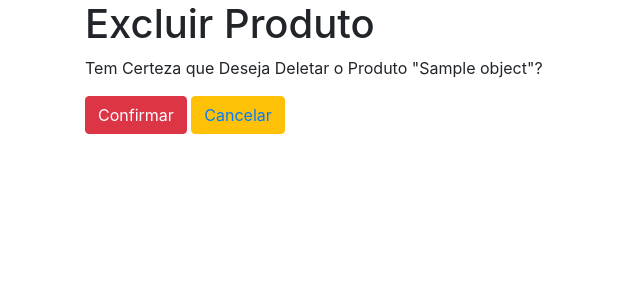
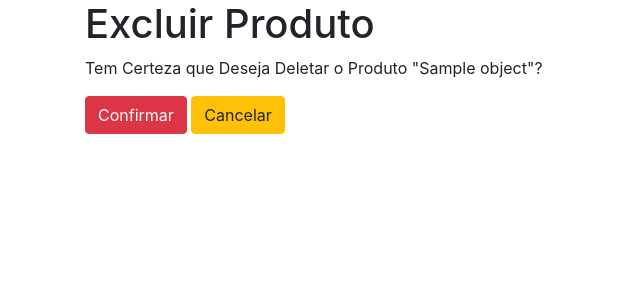
Before and after one commit to debaldi/crudcbv, a Django app: template core/templates/produto_del.html in a window 1280 px wide. Shown: the top 300 px of the page, without its empty margins (0-640 px from the left). Run offline with Django 3.2, Linux system fonts and the light colour scheme; the template is opened without the code that fills it: most values are stand-ins (such as "Sample title", 1, 10 or a date in 2020); some libraries are stand-ins or nearby versions.

Commit message:
Alterando a forma dos botoes de <buttons> para link <a>

```diff
--- a/core/models.py
+++ b/core/models.py
@@ -2,8 +2,8 @@ from django.db import models
 
 
 class Produto(models.Model):
-    nome = models.CharField(max_length=100)
-    preco = models.DecimalField(max_digits=6, decimal_places=2)
+    nome = models.CharField('Produto', max_length=100)
+    preco = models.DecimalField('preço', max_digits=6, decimal_places=2)
 
     def __str__(self):
         return self.nome
--- a/core/templates/produto_del.html
+++ b/core/templates/produto_del.html
@@ -8,9 +8,9 @@
         <p>Tem Certeza que Deseja Deletar o Produto "{{ object }}"?</p>
         {% buttons %}
             <button type="submit" class="btn btn-danger">Confirmar</button>
-            <button type="button" class="btn btn-warning">
-                <a href="{% url 'index' %}">Cancelar</a>
-            </button>
+
+            <a class="btn btn-warning" href="{% url 'index' %}">Cancelar</a>
+
         {% endbuttons %}
     </form>
 {% endblock %}
--- a/core/templates/produto_form.html
+++ b/core/templates/produto_form.html
@@ -11,9 +11,7 @@
             {% buttons %}
                 <button type="submit" class="btn btn-primary">Salvar</button>
 
-                <button type="button" class="btn btn-warning">
-                    <a href="{% url 'index' %}">Cancelar</a>
-                </button>
+                <a class="btn btn-warning" href="{% url 'index' %}">Cancelar</a>
             {% endbuttons %}
     </form>
 
```
Also changed, not shown: db.sqlite3.
